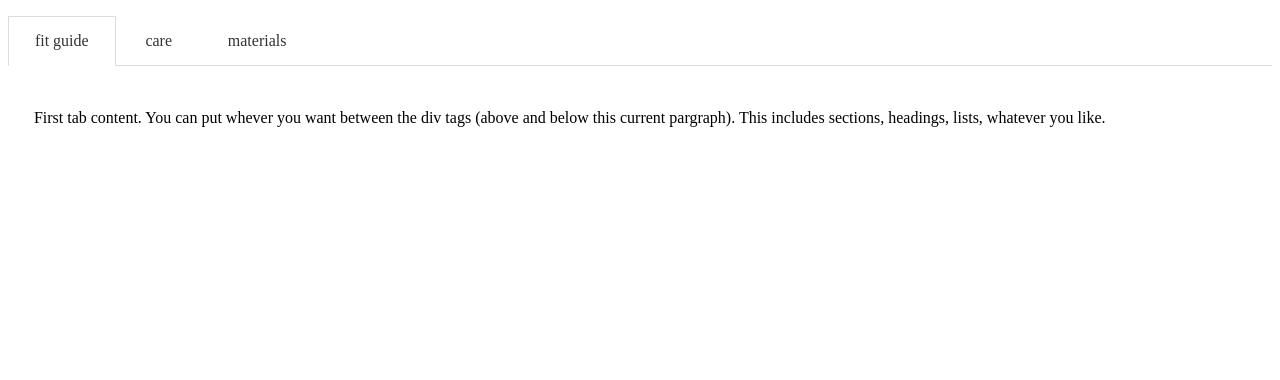
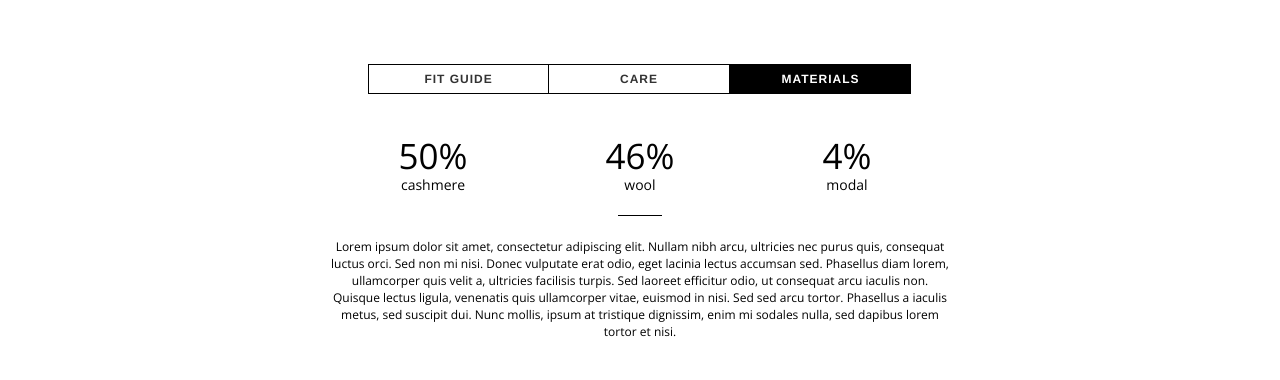
Before and after one commit to gildardoperez/sdg-code-test, a website: page index.html in a window 1280 px wide. Drawn offline with nearby package versions, Linux system fonts and the light colour scheme.

Commit message:
initial commit

```diff
--- a/css/style.css
+++ /dev/null
@@ -1,79 +0,0 @@
-html {
-  box-sizing: border-box;
-}
-
-*,
-*::after,
-*::before {
-  box-sizing: inherit;
-}
-
-.accordion-tabs-minimal {
-  line-height: 1.5;
-  padding: 0;
-}
-
-.accordion-tabs-minimal::after {
-  clear: both;
-  content: "";
-  display: table;
-}
-
-.accordion-tabs-minimal .tab-header-and-content {
-  list-style: none;
-}
-
-@media screen and (min-width: 40em) {
-  .accordion-tabs-minimal .tab-header-and-content {
-    display: inline;
-  }
-}
-
-.accordion-tabs-minimal .tab-link {
-  border-top: 1px solid #dcdcdc;
-  color: #333;
-  display: block;
-  padding: 0.75em 1.618em;
-  text-decoration: none;
-}
-
-@media screen and (min-width: 40em) {
-  .accordion-tabs-minimal .tab-link {
-    border-top: 0;
-    display: inline-block;
-  }
-}
-
-.accordion-tabs-minimal .tab-link:hover {
-  color: #477dca;
-}
-
-.accordion-tabs-minimal .tab-link:focus {
-  outline: none;
-}
-
-.accordion-tabs-minimal .tab-link.is-active {
-  border-bottom: 0;
-}
-
-@media screen and (min-width: 40em) {
-  .accordion-tabs-minimal .tab-link.is-active {
-    border: 1px solid #dcdcdc;
-    /* border-bottom-color here needs to be set to the same color as your background to hide the top border on the content */
-    border-bottom-color: #fff;
-    margin-bottom: -1px;
-  }
-}
-
-.accordion-tabs-minimal .tab-content {
-  display: none;
-  padding: 1.5em 1.618em;
-  width: 100%;
-}
-
-@media screen and (min-width: 40em) {
-  .accordion-tabs-minimal .tab-content {
-    border-top: 1px solid #dcdcdc;
-    float: left;
-  }
-}
--- a/index.html
+++ b/index.html
@@ -2,52 +2,53 @@
 <html lang="en">
 <head>
   <meta charset="UTF-8">
+  <meta content="width=device-width, initial-scale=1.0, maximum-scale=1" name="viewport">
   <title>SDG - Accordion Tabs</title>
-      <link rel="stylesheet" href="css/style.css">
+      <link rel="stylesheet" href="public/css/main.css">
 </head>
 
 <body>
 <div class="container">
 
-<ul class="accordion-tabs-minimal">
-  <li class="tab-header-and-content">
-    <a href="#" class="tab-link is-active">fit guide</a>
+<ul class="accordion-tabs">
+  <li class="tab-header">
+    <a href="#" class="tab-title">fit guide</a>
     <div class="tab-content">
-      <p>First tab content. You can put whever you want between the div tags (above and below this current pargraph). This includes sections, headings, lists, whatever you like.</p>
+      <p>Integer vel arcu ac dolor tincidunt dapibus. Nam sit amet lacinia velit. Pellentesque vel urna diam. Nunc sit amet justo malesuada, tincidunt massa eu, placerat est. Suspendisse commodo pellentesque gravida. Donec suscipit vulputate odio, at eleifend purus condimentum in. Praesent sed cursus sem. Donec mattis urna efficitur diam sagittis, id maximus orci dictum. Etiam non congue felis, et varius augue. Aliquam et ullamcorper massa. Nullam interdum lobortis volutpat. Etiam leo arcu, vulputate vel commodo sit amet, ullamcorper varius dui.</p>
     </div>
   </li>
-  <li class="tab-header-and-content">
-    <a href="#" class="tab-link">care</a>
+  <li class="tab-header">
+    <a href="#" class="tab-title">care</a>
     <div class="tab-content">
-      <p>Second tab content. Ut laoreet augue et neque pretium non sagittis nibh pulvinar. Etiam ornare tincidunt orci quis ultrices. Pellentesque ac sapien ac purus gravida ullamcorper. Duis rhoncus sodales lacus, vitae adipiscing tellus pharetra sed. Praesent bibendum lacus quis metus condimentum ac accumsan orci vulputate. Aenean fringilla massa vitae metus facilisis congue. Morbi placerat eros ac sapien semper pulvinar. Vestibulum facilisis, ligula a molestie venenatis, metus justo ullamcorper ipsum, congue aliquet dolor tortor eu neque. Sed imperdiet, nibh ut vestibulum tempor, nibh dui volutpat lacus, vel gravida magna justo sit amet quam. Quisque tincidunt ligula at nisl imperdiet sagittis. Morbi rutrum tempor arcu, non ultrices sem semper a. Aliquam quis sem mi.</p>
+      <p>Quisque a turpis fermentum, dapibus mauris quis, dignissim ligula. Aliquam aliquet tellus nunc, non fermentum leo dictum vel. Morbi vehicula laoreet felis ac blandit. Sed mi urna, feugiat nec rhoncus vitae, sollicitudin non dui. Vestibulum in porttitor urna, ut posuere elit. Suspendisse mi magna, molestie nec aliquam id, porttitor in ante. Nullam posuere ipsum odio, at placerat ante eleifend vitae. Suspendisse vestibulum magna pretium velit venenatis venenatis. Donec dapibus, justo ut aliquam varius, quam tortor dignissim tellus, imperdiet scelerisque risus ex ac magna. Nunc sed purus nibh. Phasellus elit erat, scelerisque sed volutpat non, interdum vitae urna.</p>
     </div>
   </li>
-  <li class="tab-header-and-content">
-    <a href="#" class="tab-link">materials</a>
+  <li class="tab-header">
+    <a href="#" class="tab-title is-active">materials</a>
     <div class="tab-content">
       <ol>
       <li>
         <ul>
           <li>
             <h2>50%</h2>
-            <p>cashmere</p>
+            <span>cashmere</span>
           </li>
           <li>
             <h2>46%</h2>
-            <p>wool</p>
+            <span>wool</span>
           </li>
           <li>
             <h2>4%</h2>
-            <p>modal</p>
+            <span>modal</span>
           </li>
         </ul>
       </li>
     </ol>
-        <p>Lorem ipsum dolor sit amet, consectetur adipiscing elit. Nullam nibh arcu, ultricies nec purus quis, consequat luctus orci. Sed non mi nisi. Donec vulputate erat odio, eget lacinia lectus accumsan sed. Phasellus diam lorem, ullamcorper quis velit a, ultricies facilisis turpis. Sed laoreet efficitur odio, ut consequat arcu iaculis non. Quisque lectus ligula, venenatis quis ullamcorper vitae, euismod in nisi. Sed sed arcu tortor. Phasellus a iaculis metus, sed suscipit dui. Nunc mollis, ipsum at tristique dignissim, enim mi sodales nulla, sed dapibus lorem tortor et nisi.</p>
+    <hr />
+        <p>Lorem ipsum dolor sit amet, consectetur adipiscing elit. Nullam nibh arcu, ultricies nec purus quis, consequat luctus orci. Sed non mi nisi. Donec vulputate erat odio, eget lacinia lectus accumsan sed. Phasellus diam lorem, ullamcorper quis velit a, ultricies facilisis turpis. Sed laoreet efficitur odio, ut consequat arcu iaculis non. Quisque lectus ligula, venenatis quis ullamcorper vitae, euismod in nisi. Sed sed arcu tortor. Phasellus a iaculis metus, sed suscipit dui. Nunc mollis, ipsum at tristique dignissim, enim mi sodales nulla, sed dapibus lorem tortor et nisi. </p>
     </div>
   </li>
 </ul>
-
 
 </div>
 <script src='http://cdnjs.cloudflare.com/ajax/libs/jquery/2.1.3/jquery.min.js'></script>
--- a/js/script.js
+++ b/js/script.js
@@ -1,11 +1,11 @@
 $(document).ready(function () {
-  $('.accordion-tabs-minimal').each(function(index) {
-    $(this).children('li').first().children('a').addClass('is-active').next().addClass('is-open').show();
+  $('.accordion-tabs').each(function(index) {
+    $(this).children('li').last().children('a').addClass('is-active').next().addClass('is-open').show();
   });
-  $('.accordion-tabs-minimal').on('click', 'li > a.tab-link', function(event) {
+  $('.accordion-tabs').on('click', 'li > a.tab-title', function(event) {
     if (!$(this).hasClass('is-active')) {
       event.preventDefault();
-      var accordionTabs = $(this).closest('.accordion-tabs-minimal');
+      var accordionTabs = $(this).closest('.accordion-tabs');
       accordionTabs.find('.is-open').removeClass('is-open').hide();
 
       $(this).next().toggleClass('is-open').toggle();
--- /dev/null
+++ b/scss/main.scss
@@ -0,0 +1,200 @@
+@import url('https://fonts.googleapis.com/css?family=Open+Sans');
+
+$font-helvetica: "Helvetica Neue",Helvetica,Arial,sans-serif;
+$font-open-sans: "Open Sans", sans-serif;
+$bgcolor: #fff;
+$breakpoint-small: 320px;
+$breakpoint-large: 1200px;
+
+html {
+	box-sizing: border-box;
+}
+
+*,
+*::after,
+*::before {
+	box-sizing: inherit;
+}
+
+body {
+	margin: 0;
+	background-color: $bgcolor;
+	font-family: $font-open-sans;
+	-webkit-font-smoothing: antialiased;
+}
+
+p {
+	float:left;
+	font-size: 12px;
+	line-height:normal;
+}
+
+.container {
+	width:100%;
+	@media (min-width: $breakpoint-large) {
+		width: 672.72px;
+		margin: 5% auto;
+	}
+
+	.accordion-tabs {
+		padding: 0;
+		text-align: center;
+		&::after {
+			border:none;
+		}
+		@media (min-width: $breakpoint-small) {
+			margin:0 auto;
+		}
+		@media (min-width: $breakpoint-large) {
+		}
+		&::after {
+			clear: both;
+			content: "";
+			display: table;
+		}
+		.tab-header {
+			list-style: none;
+			margin: 0 -2px;
+			@media (min-width: $breakpoint-small) {
+				display: inline;
+			}
+			.tab-content {
+				display: none;
+				width: 100%;
+				@media (min-width: $breakpoint-small) {
+					float: left;
+					padding: 10px;
+				}
+				@media (min-width: $breakpoint-large) {
+					padding: 1.5em 1.618em;
+				}
+				&.is-open {
+					border-bottom: 1px solid black;
+					@media (min-width: $breakpoint-large) {
+						border:none;
+					}
+				}
+				ol {
+					margin:0 auto 20px;
+					@media (min-width: $breakpoint-large) {
+						margin:20px auto;
+					}
+				}
+				ol, li {
+					list-style: none;
+					padding: 0;
+					width: 100%;
+					float: left;
+				}
+					li {
+						ul {
+							padding:0;
+						}
+						ul > li {
+							width:33.33%;
+							text-align:center;
+						}
+						ul > li h2 {
+							margin: 0;
+							font-weight: normal;
+							font-size: 35px;
+							line-height: 35px;
+						}
+						ul > li span {
+							font-size:14px;
+						}
+					}
+				hr {
+					margin: 10px auto;
+					display: block;
+					height: 1px;
+					background: black;
+					border: 0;
+					clear: both;
+					@media (min-width: $breakpoint-small) {
+						width: 10%;
+					}
+					@media (min-width: $breakpoint-large) {
+						width: 7%;
+
+					}
+				}
+			}
+		}
+		.tab-title {
+			font-family: $font-helvetica;
+			color: #333;
+			display: block;
+			font-size: 12px;
+			text-transform: uppercase;
+			font-weight: bold;
+			text-decoration: none;
+			width:100%;
+			letter-spacing: 1px;
+			-webkit-backface-visibility: hidden;
+			backface-visibility: hidden;
+			-webkit-transform: translateZ(0);
+			transform: translateZ(0);
+			-webkit-transition: all 0.2s;
+			transition: all 0.2s;
+			line-height: 18px;
+			background: white;
+			@media (min-width: $breakpoint-small) {
+				padding: 15px 0 15px 20px;
+				text-align: left;
+				border-bottom:1px solid black;
+				display: inline-block;
+			}
+			@media (min-width: $breakpoint-large) {
+				display: inline-block;
+				padding: 5px 0;
+				width: 182px;
+				text-align: center;
+				border: 1px solid black;
+				&::before, &::after {
+					display:none;
+				}
+			}
+			&:hover {
+				color: black;
+			}
+			&:focus {
+				outline: none;
+			}
+			&::before, &::after {
+				content: '';
+				position: absolute;
+				right: 1.5em;
+				top: 1.25em;
+				width: 1px;
+				height: 1em;
+				background-color: #000000;
+				-webkit-transition: all 0.2s;
+				transition: all 0.2s;
+			}
+			&::after {
+				-webkit-transform: rotate(90deg);
+				transform: rotate(90deg);
+			}
+			&:not(.is-active) {
+				margin: 0 -1px;
+			}
+			&.is-active {
+				@media (min-width: $breakpoint-small) {
+					border-bottom:none;
+					background-color:white;
+					color:black;
+				}
+				@media (min-width: $breakpoint-large) {
+					border: 1px solid black;
+					background: black;
+					color: white;
+				}
+				&::before {
+					-webkit-transform: rotate(90deg) !important;
+					transform: rotate(90deg) !important;
+				}
+			}
+		}
+	}
+}
```
Also changed, not shown: package.json (+6 -2 lines), public/css/main.css (added), 4 other files.
